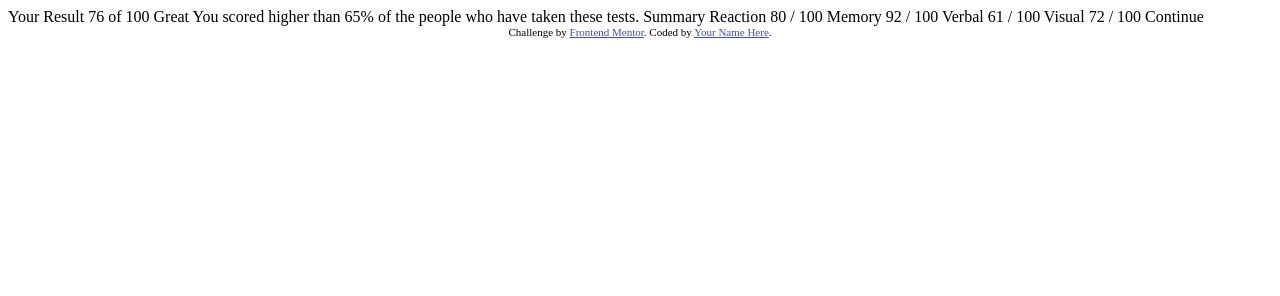
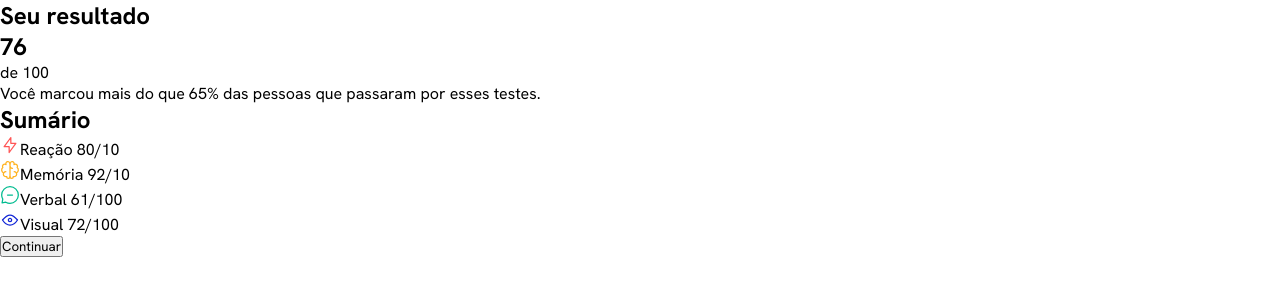
Before and after one commit to Joao-Pedr0/Frontend-mentor, a plain HTML site: page results-summary-component-main/index.html in a window 1280 px wide. Drawn offline with Linux system fonts and the light colour scheme.

Commit message:
Criação do conteúdo e do arquivo Style

```diff
--- /dev/null
+++ b/results-summary-component-main/estilo/style.css
@@ -0,0 +1,21 @@
+@charset "UTF-8";
+
+@font-face {
+    font-family: 'Hanken';
+    src: url(../assets/fonts/HankenGrotesk-VariableFont_wght.ttf);
+}
+
+:root{
+    --fonte-principal: 'Hanken';
+}
+
+*{
+    padding: 0;
+    margin: 0;
+    font-family: var(--fonte-principal), Arial, sans-serif;
+}
+
+body{
+    width: 100 vw;
+    height: 100 vh;
+}
--- a/results-summary-component-main/index.html
+++ b/results-summary-component-main/index.html
@@ -1,47 +1,32 @@
 <!DOCTYPE html>
-<html lang="en">
+<html lang="pt-br">
 <head>
-  <meta charset="UTF-8">
-  <meta name="viewport" content="width=device-width, initial-scale=1.0"> <!-- displays site properly based on user's device -->
-
-  <link rel="icon" type="image/png" sizes="32x32" href="./assets/images/favicon-32x32.png">
-
-  <title>Frontend Mentor | Results summary component</title>
-
-  <!-- Feel free to remove these styles or customise in your own stylesheet 👍 -->
-  <style>
-    .attribution { font-size: 11px; text-align: center; }
-    .attribution a { color: hsl(228, 45%, 44%); }
-  </style>
+    <meta charset="UTF-8">
+    <meta name="viewport" content="width=device-width, initial-scale=1.0">
+    <title>Document</title>
+    <link rel="shortcut icon" href="assets/images/favicon-32x32.png" type="image/x-icon">
+    <link rel="stylesheet" href="estilo/style.css">
 </head>
 <body>
-
-  Your Result
-  76
-  of 100
-
-  Great
-  You scored higher than 65% of the people who have taken these tests.
-
-  Summary
-
-  Reaction
-  80 / 100
-
-  Memory
-  92 / 100
-
-  Verbal
-  61 / 100
-
-  Visual
-  72 / 100
-
-  Continue
-
-  <div class="attribution">
-    Challenge by <a href="https://www.frontendmentor.io?ref=challenge" target="_blank">Frontend Mentor</a>.
-    Coded by <a href="#">Your Name Here</a>.
-  </div>
+    <main>
+        <section id="principal">
+            <div id="res-card">
+                <h1 class="titulo">Seu resultado</h1>
+                <div id="res">
+                    <h2>76</h2>
+                    <p>de 100</p>
+                </div>
+                <p>Você marcou mais do que 65% das pessoas que passaram por esses testes.</p>
+            </div>
+            <div id="sum-card">
+                <h1 class="titulo">Sumário</h1>
+                <p><img src="assets/images/icon-reaction.svg" alt="">Reação 80/10</p>
+                <p><img src="assets/images/icon-memory.svg" alt="">Memória 92/10</p>
+                <p> <img src="assets/images/icon-verbal.svg" alt="">Verbal 61/100</p>
+                <p><img src="assets/images/icon-visual.svg" alt="">Visual 72/100</p>
+                <input type="button" value="Continuar">
+            </div>
+        </section>
+    </main>
 </body>
 </html>
```
Also changed, not shown: 1 other file.
